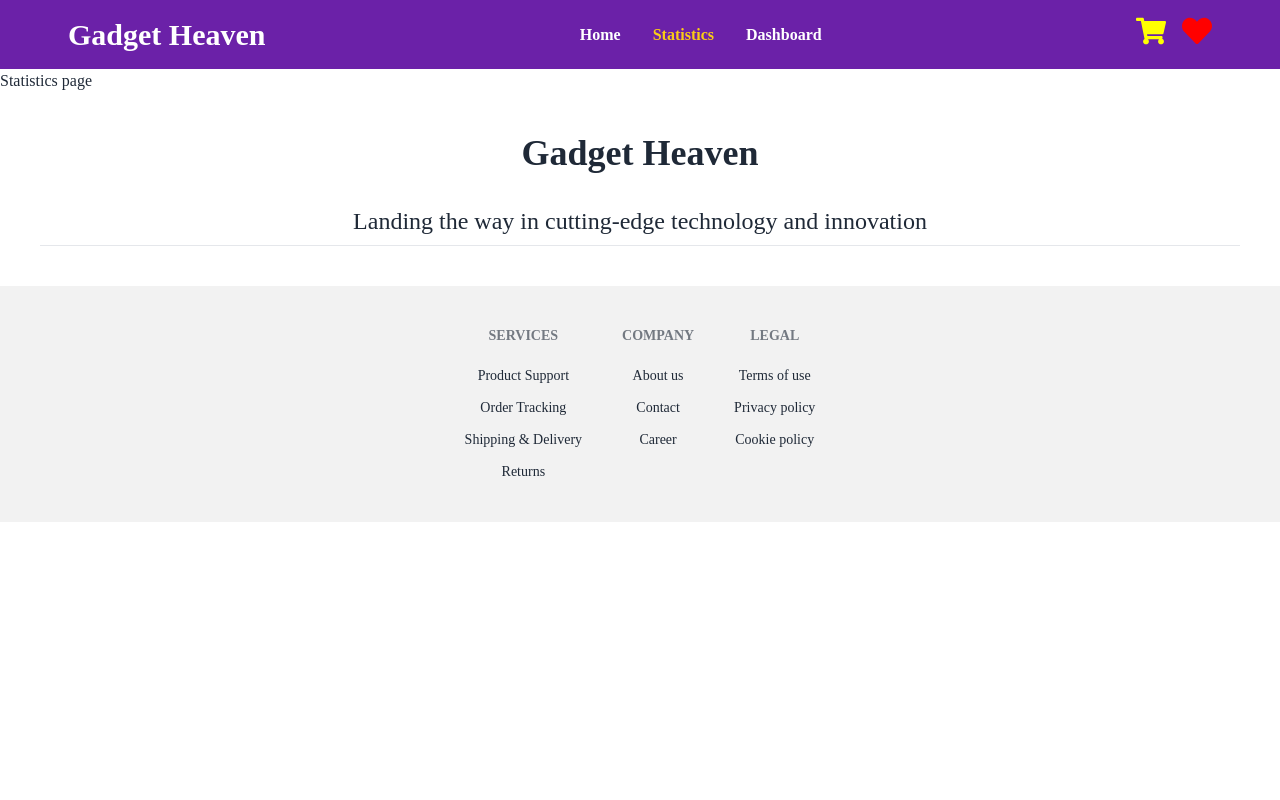
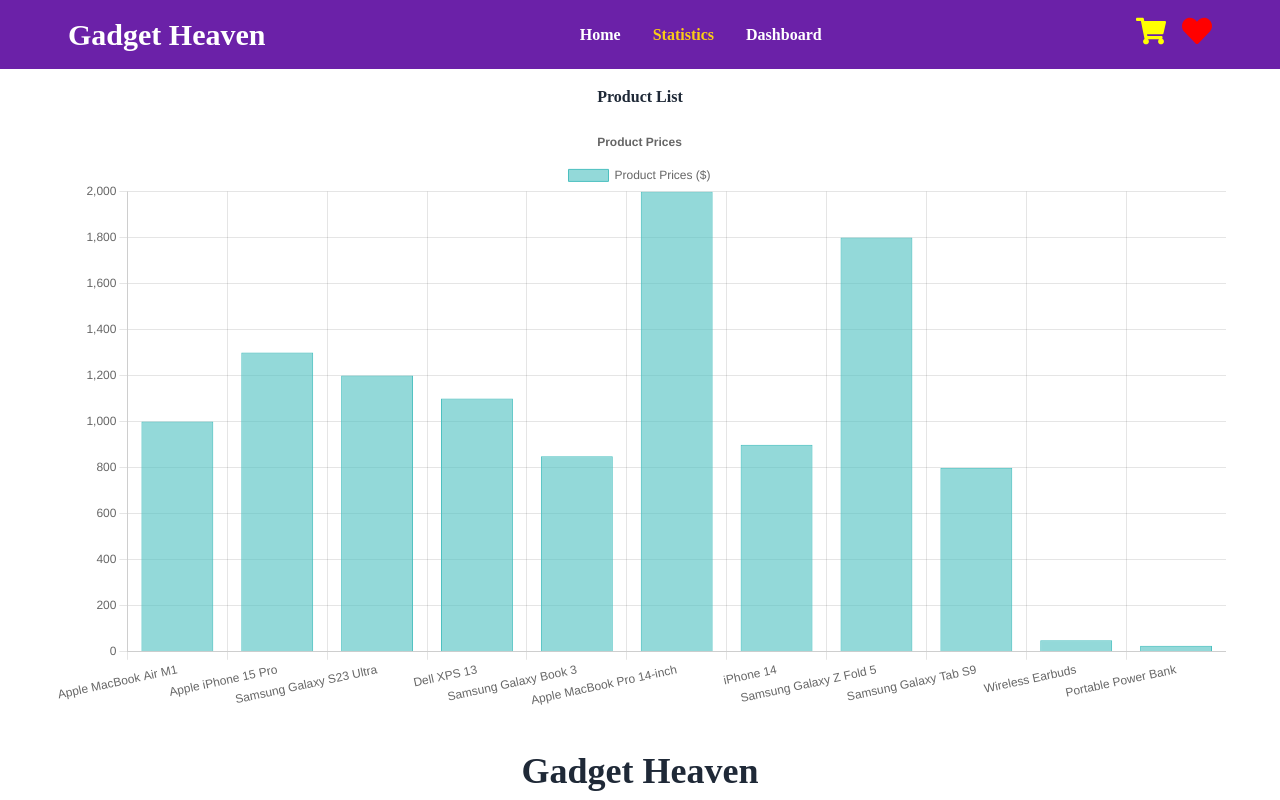
Before and after one commit to programming-hero-web-course-4/b10a8-gadget-heaven-hossanshihab, a React (Vite) app: page /statistics in a window 1280 px wide. Shown: the top 800 px of the page. Built offline with nearby package versions, Linux system fonts and the light colour scheme.

Commit message:
statistics chart added

```diff
--- a/package.json
+++ b/package.json
@@ -10,9 +10,11 @@
     "preview": "vite preview"
   },
   "dependencies": {
+    "chart.js": "^4.4.6",
     "localforage": "^1.10.0",
     "match-sorter": "^7.0.0",
     "react": "^18.3.1",
+    "react-chartjs-2": "^5.2.0",
     "react-dom": "^18.3.1",
     "react-icons": "^5.3.0",
     "react-modal": "^3.16.1",
--- a/src/components/Statistics/Statistics.jsx
+++ b/src/components/Statistics/Statistics.jsx
@@ -1,14 +1,67 @@
+
+import { Bar } from 'react-chartjs-2';
+import { Chart as ChartJS, CategoryScale, LinearScale, BarElement, Title, Tooltip, Legend } from 'chart.js';
 
 
+ChartJS.register(CategoryScale, LinearScale, BarElement, Title, Tooltip, Legend);
 
+const ProductList = () => {
+  const productDetails = [
+    { "product_id": "1", "product_title": "Apple MacBook Air M1", "price": 999.99 },
+    { "product_id": "2", "product_title": "Apple iPhone 15 Pro", "price": 1299.99 },
+    { "product_id": "3", "product_title": "Samsung Galaxy S23 Ultra", "price": 1199.99 },
+    { "product_id": "4", "product_title": "Dell XPS 13", "price": 1099.99 },
+    { "product_id": "5", "product_title": "Samsung Galaxy Book 3", "price": 849.99 },
+    { "product_id": "6", "product_title": "Apple MacBook Pro 14-inch", "price": 1999.99 },
+    { "product_id": "7", "product_title": "iPhone 14", "price": 899.99 },
+    { "product_id": "8", "product_title": "Samsung Galaxy Z Fold 5", "price": 1799.99 },
+    { "product_id": "9", "product_title": "Samsung Galaxy Tab S9", "price": 799.99 },
+    { "product_id": "10", "product_title": "Wireless Earbuds", "price": 49.99 },
+    { "product_id": "11", "product_title": "Portable Power Bank", "price": 25.99 }
+  ];
 
+  const labels = productDetails.map(product => product.product_title);
+  const prices = productDetails.map(product => product.price);
 
-const Statistics = () => {
-    return (
-        <div>
-            Statistics page
-        </div>
-    );
+  const data = {
+    labels: labels,
+    datasets: [
+      {
+        label: 'Product Prices ($)',
+        data: prices,
+        backgroundColor: 'rgba(75, 192, 192, 0.6)',
+        borderColor: 'rgba(75, 192, 192, 1)',
+        borderWidth: 1,
+      },
+    ],
+  };
+
+  const options = {
+    responsive: true,
+    plugins: {
+      legend: {
+        position: 'top',
+      },
+      title: {
+        display: true,
+        text: 'Product Prices',
+      },
+    },
+  };
+
+  return (
+    <div className='w-11/12 mx-auto'>
+      <h2 className='text-center p-4 font-bold'>Product List</h2>
+      <ul>
+        {productDetails.map(product => (
+          <li key={product.product_id}>
+            {/* {product.product_title}: ${product.price} */}
+          </li>
+        ))}
+      </ul>
+      <Bar data={data} options={options} />
+    </div>
+  );
 };
 
-export default Statistics;
+export default ProductList;
```
Also changed, not shown: 2 other files (tests, documents, lock files or other folders).
